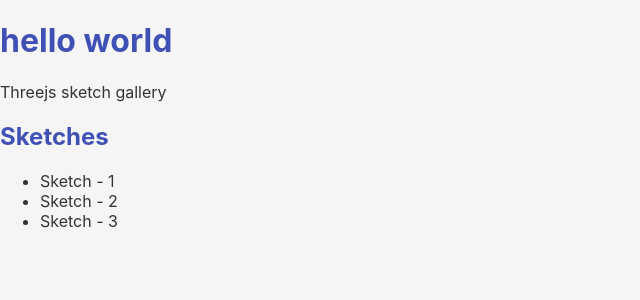
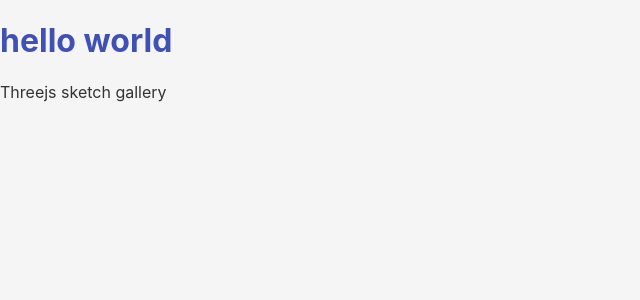
Before and after one commit to zoyron/sketches, a React (Vite) app: page / in a window 1280 px wide. Shown: the top 300 px of the page, without its empty margins (0-640 px from the left). Built offline with nearby package versions, Linux system fonts and the light colour scheme.

Commit message:
added: all necessary components

```diff
--- a/src/App.tsx
+++ b/src/App.tsx
@@ -6,7 +6,6 @@
     <div>
       <h1>hello world</h1>
       <p>Threejs sketch gallery</p>
-      <Sidebar sketches={[{ id: "1", title: "sketch 1" }]} />
     </div>
   );
 };
--- a/src/components/Sidebar.tsx
+++ b/src/components/Sidebar.tsx
@@ -5,7 +5,7 @@
   sketches: Sketch[];
 }
 
-const Sidebar: React.FC<SidebarProps> = () => {
+const Sidebar: React.FC<SidebarProps> = ({ sketches }) => {
   return (
     <div>
       <h2>Sketches</h2>
```
Also changed, not shown: src/components/GalleryPage.tsx (added), src/components/SketchViewer.tsx (added).
